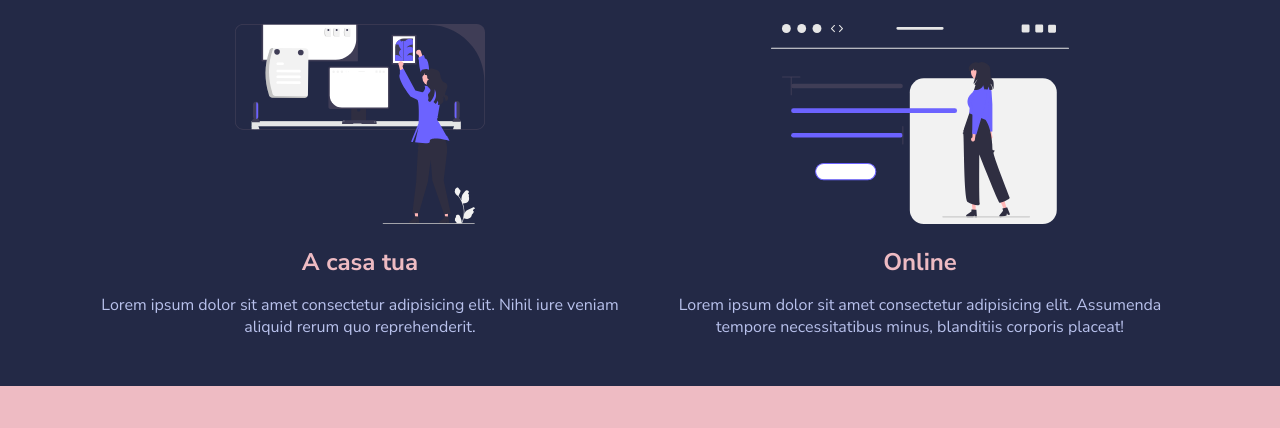
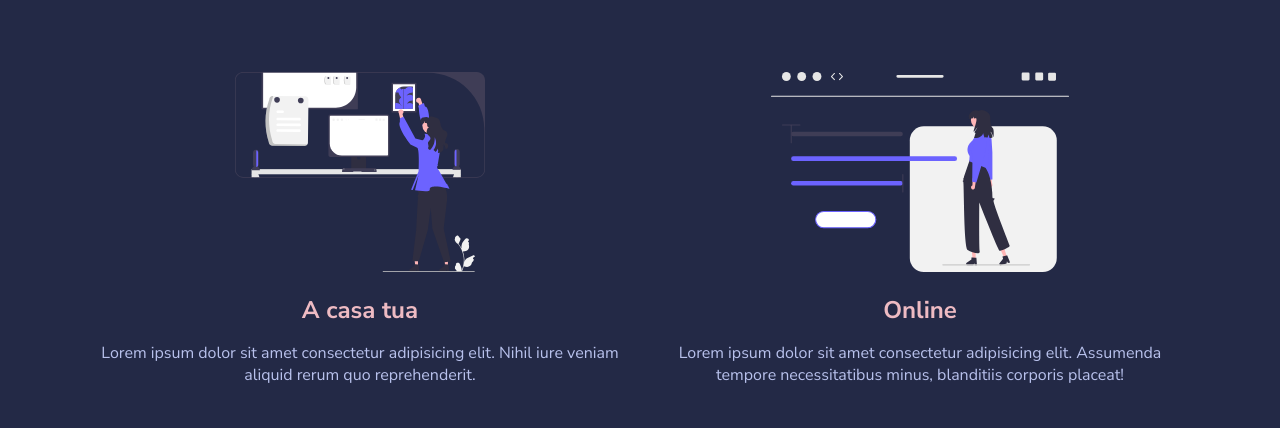
Before and after one commit to ColluraV/html-css-resp-wannabe, a plain HTML site: page index.html in a window 1280 px wide. Shown: the part 209-637 px from the top of the page. Drawn offline with Linux system fonts and the light colour scheme.

Commit message:
aggiunte dimensioni minime

```diff
--- a/css/style.css
+++ b/css/style.css
@@ -131,7 +131,8 @@ img {
         width: 100%;
         max-width: 1160px;
     }
- @media screen and (max-width: 480px){
+
+ /*@media screen and (max-width: 480px){
     .row{
         display: flex;
         flex-direction: column;
@@ -145,4 +146,15 @@ img {
         width: 100%;
         margin:20px 0px;
     }
- }
+ }*/
+@media screen and (min-width:220px){
+    .row{
+        display:flex;
+        flex-wrap:wrap;
+        justify-content: center;
+    }
+    .col{
+        min-width:300px ;
+        margin: 3rem auto;
+    }
+}
```
